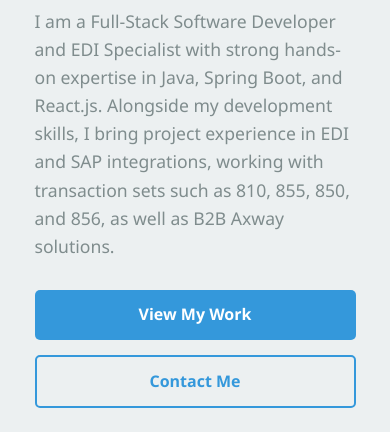
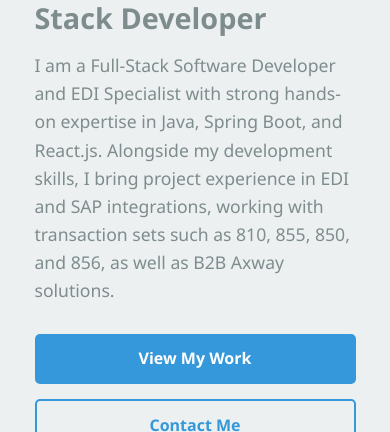
Before and after one commit to navinshahi/MyPortfolio, a plain HTML site: page index.html in a window 390 px wide. Shown: the part 387-819 px from the top of the page. Drawn offline with nearby package versions, Linux system fonts and the light colour scheme.

Commit message:
Refactor global styles and responsive design

```diff
--- a/style.css
+++ b/style.css
@@ -908,13 +908,22 @@ footer {
         top: 80px;
         left: -100%;
         width: 100%;
-        height: calc(100vh - 200px);
+        height: calc(100vh - 100px);
         background-color: var(--white);
         flex-direction: column;
         align-items: center;
         justify-content: center;
         transition: var(--transition);
     }
+
+    .hero {
+        height: 120vh;
+        display: flex;
+        align-items: center;
+        padding-top: 0px;
+        background-color: var(--light-color);
+    }
+
     .hero-text h1 {
         font-size: 2.2rem;
     }
```
